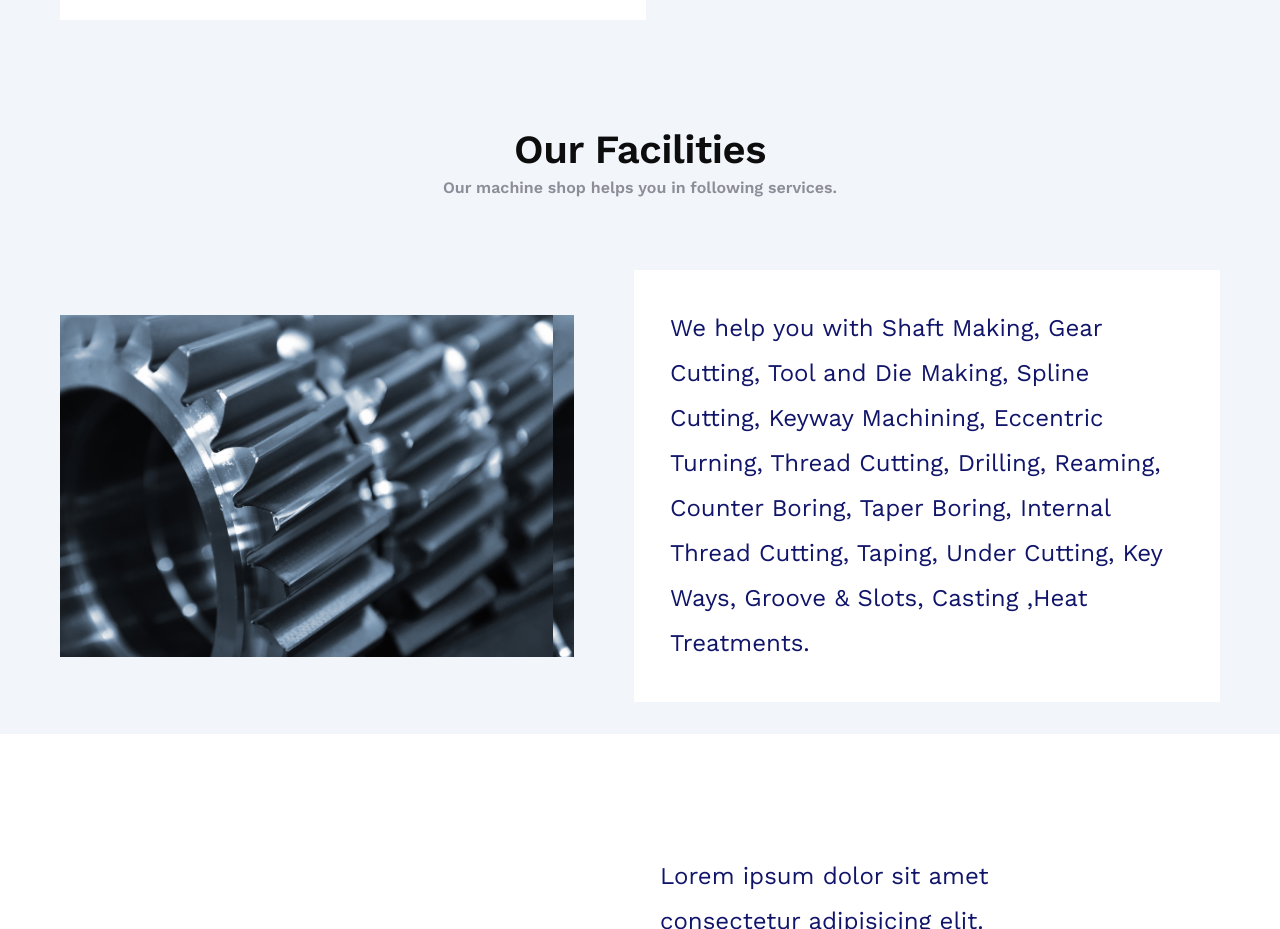
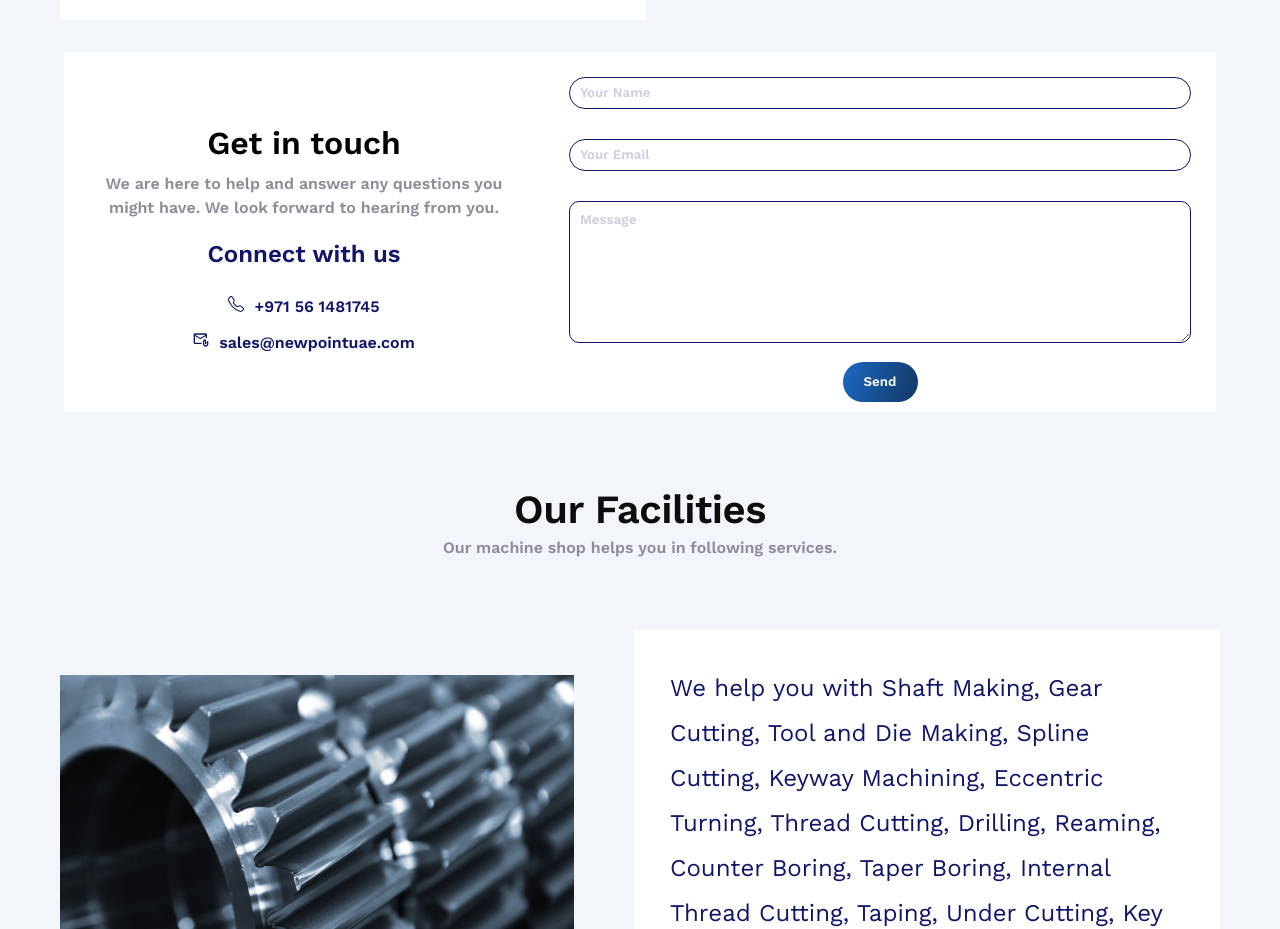
Before and after one commit to elaventa/newpointuae, a Gatsby site: page / in a window 1280 px wide. Shown: the part 1871-2800 px from the top of the page. Built offline with nearby package versions, Linux system fonts and the light colour scheme; Gatsby itself is replaced by a stand-in of ours.

Commit message:
contact form

```diff
--- a/src/components/About/About.scss
+++ b/src/components/About/About.scss
@@ -29,6 +29,9 @@
           font-size: 20px;
           line-height: 35px;
         }
+        @media (max-width: 400px) {
+          min-width: 200px;
+        }
       }
     }
     @media (max-width: 850px) {
--- /dev/null
+++ b/src/components/Contact/Contact.js
@@ -0,0 +1,43 @@
+import React from 'react';
+import './Contact.scss'
+import { BsTelephone }  from 'react-icons/bs';
+import { MdOutlineAttachEmail } from 'react-icons/md';
+
+const Contact = () => {
+  return (
+  <div className='contact'>
+      <div className="row">
+          <div className="col">
+              <div className="one">
+                <h1>Get in touch</h1>
+                <p className='section-desc'> We are here to help and answer any questions you might have. We look forward to hearing from you.</p>
+                </div>
+                    <div className="two">
+                <h2>Connect with us</h2>
+                <div className="list">
+                <li><BsTelephone /><a href=""></a>+971 56 1481745</li>
+                <li><MdOutlineAttachEmail/><a href="mailto:sales@newpointuae.com"></a>sales@newpointuae.com</li>
+                </div>
+                </div>
+          </div>
+          <div className="col">
+          <div className="contact-form">
+
+                                <form action="https://send.pageclip.co/msBW4ufy2j4yuVplIXxvWpAEWD13Gs1b" className="pageclip-form" method="post">
+                                <input type="text" name="name" className="form-control" placeholder="Your Name" required />
+                                <br/>
+                                <input type="email" name="email" className="form-control" placeholder="Your Email" required />
+                                <br/>
+                                <textarea name="message" className="form-control" placeholder="Message"  rows="8" required></textarea> <br/>
+                                <input type="submit" className="submit" value ="Send"  />
+
+                            </form>
+                        </div>
+          </div>
+      </div>
+  </div>
+
+  );
+};
+
+export default Contact;
--- /dev/null
+++ b/src/components/Contact/Contact.scss
@@ -0,0 +1,106 @@
+.contact{
+
+    background-color: #F2F6FA;
+    .row{
+        margin-top: 100px;
+        margin-bottom: 100px;
+        width: 90vw;
+    display: flex;
+    margin: 0 auto;
+    flex-wrap: wrap;
+    align-items: center;
+    justify-content: space-between;
+    background-color: white;
+    }
+    .col{
+        flex: 30%;
+        align-items: center;
+        text-align: center;
+        justify-content: space-between;
+        margin: 0 auto;
+        .one{
+            margin: 20px;
+          padding:20px;
+         width:400px;
+         margin: 0 auto;
+
+            h1{
+                font-size: 2rem;
+                padding-bottom: 10px;
+            }
+            @media (max-width: 500px) {
+                width:auto;
+              }
+        }
+        .two{
+            color:var(--dark-blue);
+            width:400px;
+            margin: 0 auto;
+            h2{
+                padding-bottom: 20px;
+            }
+            .list{
+
+                li{
+                    list-style: none;
+                    text-align: center;
+                    padding:8px;
+                    svg{
+                        margin-right:10px;
+                    }
+                }
+            }
+            @media (max-width: 500px) {
+                width:auto;
+              }
+
+        }
+        .contact-form{
+            form{
+                margin:10px;
+                .form-control{
+
+                    padding: 10px;
+                    width:600px;
+                    margin: 15px;
+                    border:1px solid var(--dark-blue);
+                    @media (max-width: 800px) {
+                        width:400px;
+                      }
+                    @media (max-width: 550px) {
+                        width:250px;
+                      }
+                      @media (max-width: 350px) {
+                        width:200px;
+                      }
+
+                }
+                input{
+                   height:10px;
+                   border-radius: 50px;
+
+
+                }
+                ::placeholder{
+                    color: var( --tertiary-clr);
+                }
+                textarea{
+                    border-radius: 10px;
+                }
+                .submit{
+                    width:75px;
+                    height:40px;
+                    border-radius: 40px;
+                    background: var(--gradient);
+                    border: none;
+                    color: var(--white);
+                    cursor: pointer;
+                    transition: box-shadow 0.5s ease;
+                    &:hover{
+                        box-shadow: 0px 0px 24px rgba(28, 33, 153, 0.5);
+                    }
+                }
+            }
+        }
+    }
+}
--- a/src/pages/index.js
+++ b/src/pages/index.js
@@ -7,8 +7,10 @@ import Facilities from "../components/Services/Facilities"
 import Footer from "../components/Footer/Footer"
 import About from "../components/About/About"
 
+
 import { Helmet } from "react-helmet"
 import ogImg from "../assets/og-image.png"
+import Contact from "../components/Contact/Contact"
 
 export default function Home() {
   return (
@@ -27,6 +29,7 @@ export default function Home() {
       <Navbar />
       <HomeContent />
       <Services />
+      <Contact/>
       <Facilities />
       <About />
       <Footer />
```
